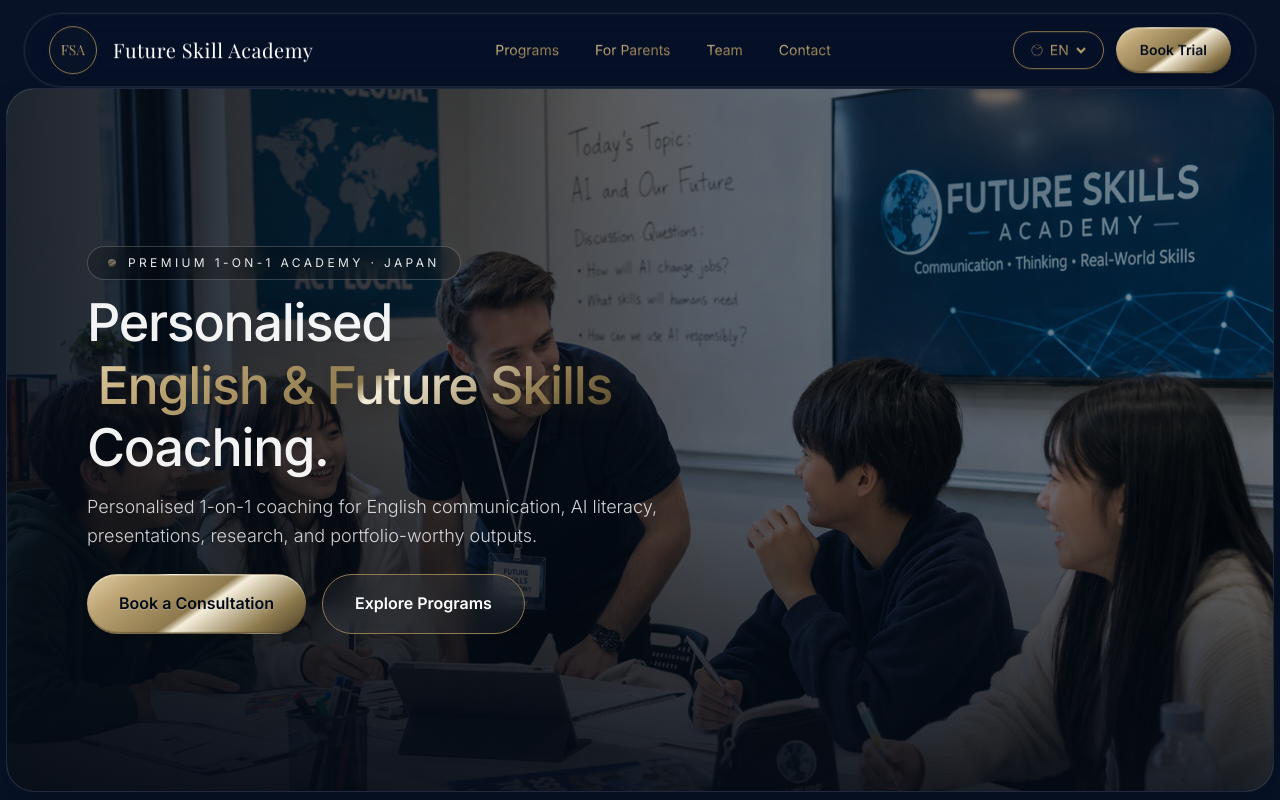
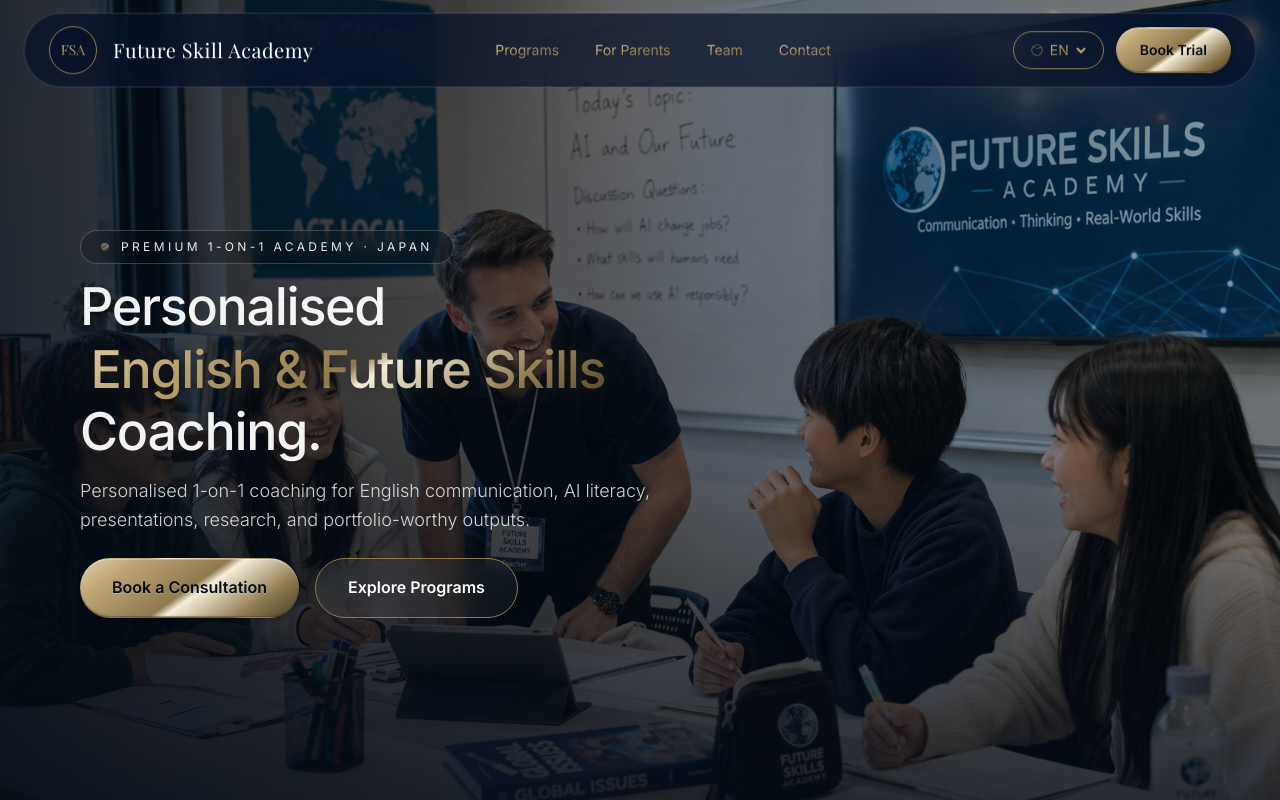
Before and after one commit to edwinyen225-creator/fsa-website, a Next.js app: page / in a window 1280 px wide. Shown: the top 800 px of the page. Built offline with nearby package versions, Linux system fonts and the light colour scheme.

Commit message:
Update FSA website content

```diff
--- a/src/app/page.tsx
+++ b/src/app/page.tsx
@@ -120,7 +120,7 @@
     <main className="min-h-screen bg-[#071226] text-white overflow-hidden">
 
       {/* ── Hero ─────────────────────────────────────────────────────────── */}
-      <section className="relative bg-[#071226] px-1 pt-20 pb-2 md:px-1.5 md:pt-22 md:pb-3">
+      <section className="relative min-h-screen overflow-hidden flex items-center">
         {/* Navbar */}
         <header className="fixed top-0 left-0 right-0 z-50 px-6 py-4 pointer-events-none">
           <div className="mx-auto flex max-w-7xl items-center justify-between rounded-full border border-white/10 bg-[#061128]/70 px-6 py-3 backdrop-blur-xl animate-navbar-float ring-1 ring-white/5 pointer-events-auto">
@@ -149,26 +149,28 @@
           </div>
         </header>
 
-        {/* Hero Container (Rounded Image Area) */}
-        <div className="relative mx-auto flex min-h-[80vh] lg:min-h-[88vh] w-full max-w-[1920px] items-center justify-start overflow-hidden rounded-[20px] md:rounded-[28px] border border-white/10 shadow-2xl">
-          {/* Base dark background (fallback) */}
-          <div className="absolute inset-0 z-0 bg-gradient-to-b from-[#0B1833] to-[#050B16]" />
-
-          {/* Cinematic Background Image */}
+        {/* Full-section background image */}
         <div
-            className="absolute inset-0 z-0 bg-cover bg-center bg-no-repeat opacity-90"
-            style={{ backgroundImage: 'url("/images/hero-background.jpg")' }}
+          className="absolute inset-0 z-0"
+          style={{
+            backgroundImage: 'url("/images/hero-background.jpg")',
+            backgroundSize: 'cover',
+            backgroundPosition: 'center',
+            backgroundRepeat: 'no-repeat',
+          }}
         />
 
-          {/* Dark overlay for readability (40-60%) */}
+        {/* Dark base overlay (~40%) */}
         <div className="absolute inset-0 z-0 bg-[#040A14]/40" />
 
-          {/* Gradient: darker on left and bottom for text readability */}
+        {/* Left-side gradient for text readability */}
         <div className="absolute inset-0 z-0 bg-gradient-to-r from-[#040A14]/80 via-[#040A14]/30 to-transparent" />
-          <div className="absolute inset-0 z-0 bg-gradient-to-t from-[#040A14]/80 via-transparent to-transparent" />
+
+        {/* Bottom gradient */}
+        <div className="absolute inset-0 z-0 bg-gradient-to-t from-[#040A14]/70 via-transparent to-transparent" />
 
         {/* Hero Content */}
-          <div className="relative z-10 w-full max-w-4xl px-8 py-12 md:px-14 md:py-20 lg:px-20 flex flex-col items-start justify-center">
+        <div className="relative z-10 w-full max-w-4xl px-8 pt-32 pb-20 md:px-14 md:pt-36 md:pb-24 lg:px-20 flex flex-col items-start justify-center">
 
           {/* FSA Badge */}
           <div className="mb-4 inline-flex items-center gap-3 rounded-full border border-white/20 bg-black/20 px-5 py-2 backdrop-blur-md">
@@ -193,7 +195,6 @@
             <Link href="/programs" className="rounded-full border border-white/20 bg-white/5 backdrop-blur-md px-8 py-4 font-semibold text-white transition hover:border-[#C9A84C] hover:bg-white/10">
               {t.hero_cta_secondary}
             </Link>
-            </div>
           </div>
         </div>
       </section>
```
Lines whose indentation alone changed are shown as unchanged.
